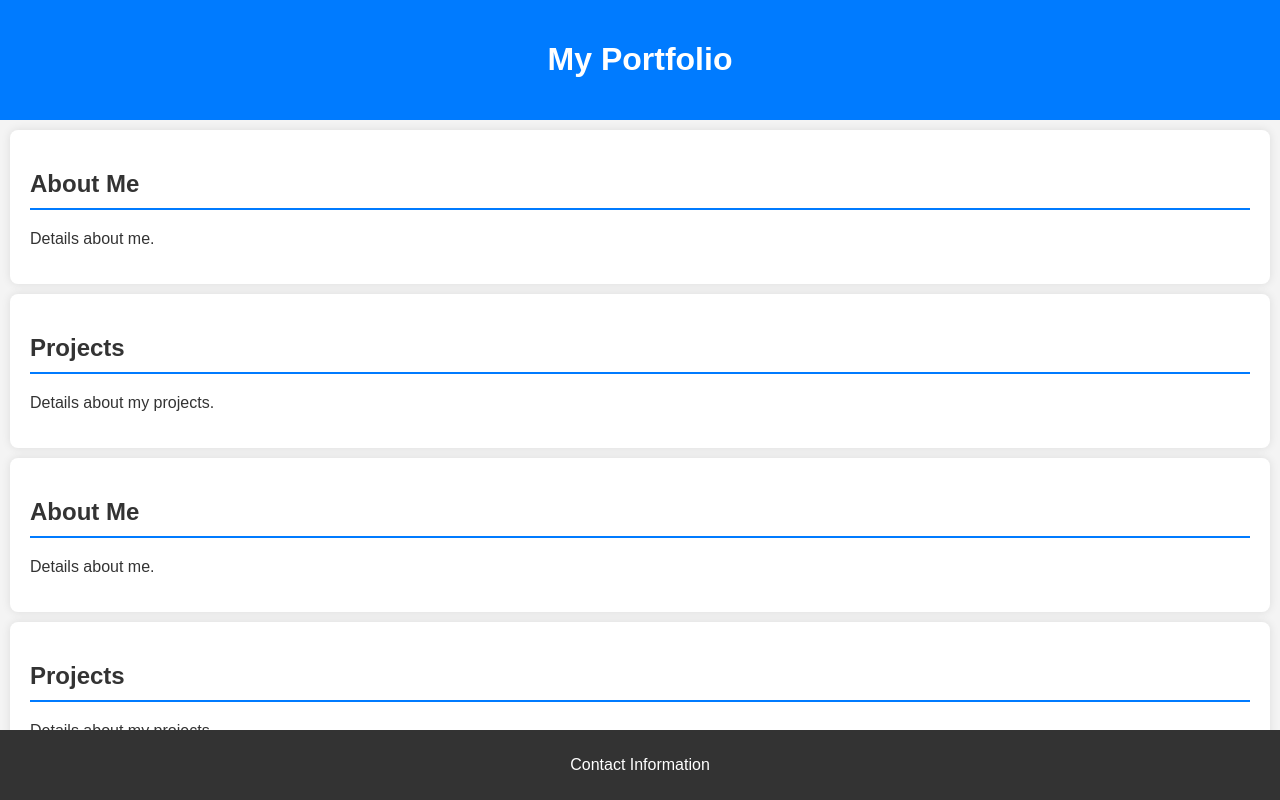
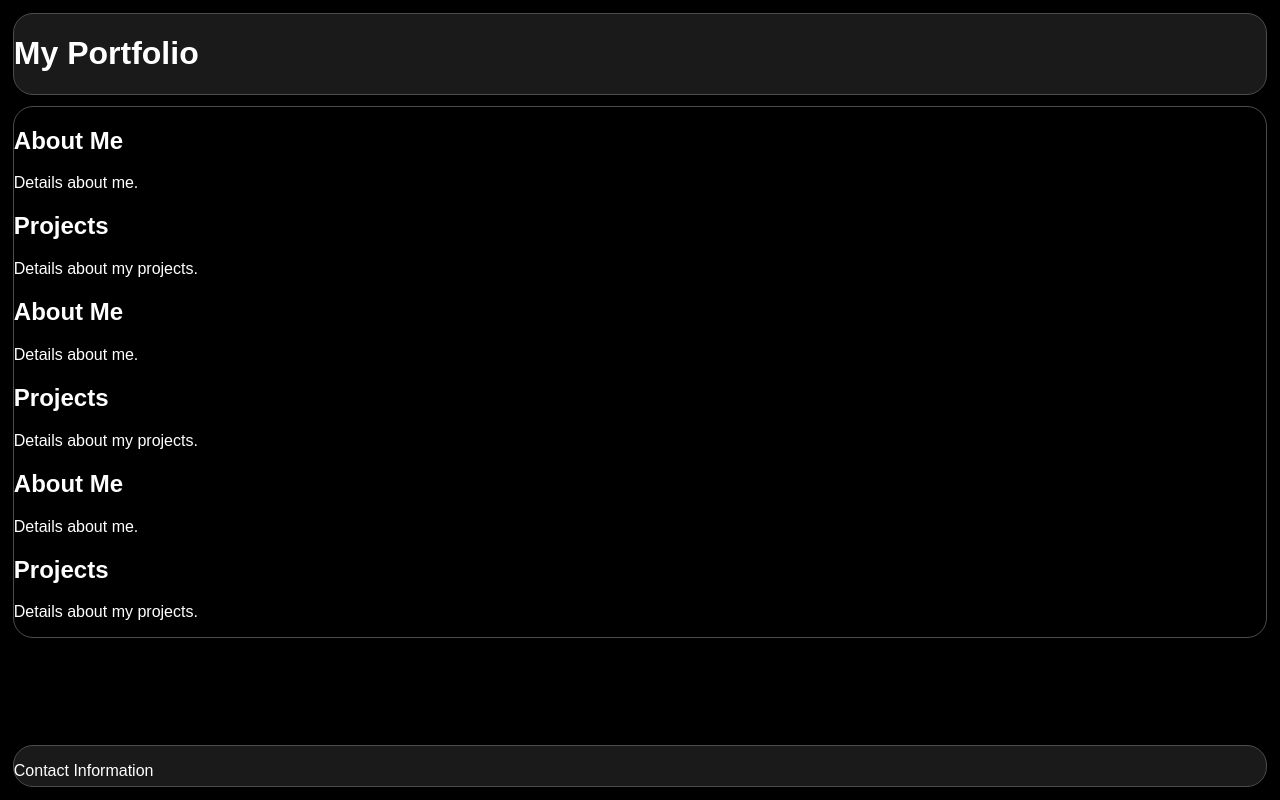
Before and after one commit to Venkata-Vineela/Venkata-Vineela.github.io, a plain HTML site: page index.html in a window 1280 px wide. Shown: the top 800 px of the page. Drawn offline with Linux system fonts and the light colour scheme.

Commit message:
Update styles.css

```diff
--- a/styles.css
+++ b/styles.css
@@ -1,74 +1,42 @@
 body {
+    margin: 0;
     font-family: Arial, sans-serif;
-    margin: 0;
-    padding: 0;
-    box-sizing: border-box;
-    background-color: #f4f4f4;
-    color: #333;
+    background-color: black;
+    color: white;
+}
+
+header, main, footer {
+    border: 1px solid rgb(77, 76, 76);
+    border-radius: 20px;
+
+
 }
 
 header {
-    background-color: #007BFF;
-    color: white;
-    text-align: center;
-    padding: 20px 0;
-}
-
-.profile-photo {
-    border-radius: 50%;
-    width: 150px;
-    height: 150px;
-}
-
-section {
-    padding: 20px;
-    margin: 10px;
-    background-color: white;
-    border-radius: 8px;
-    box-shadow: 0 0 10px rgba(0, 0, 0, 0.1);
-}
-
-h2 {
-    border-bottom: 2px solid #007BFF;
-    padding-bottom: 10px;
-    margin-bottom: 20px;
-}
-
-ul {
-    list-style-type: none;
-    padding: 0;
-}
-
-ul li {
-    margin-bottom: 10px;
+    position: fixed;
+    top: 0;
+    left: 0;
+    right: 0;
+    height: 10vh;
+    margin: 1%;
+    z-index: 1000;
+    background-color: rgb(27, 26, 26);
 }
 
 footer {
-    background-color: #333;
-    color: white;
-    text-align: center;
-    padding: 10px 0;
     position: fixed;
-    width: 100%;
     bottom: 0;
+    left: 0;
+    right: 0;
+    height: 5vh;
+    margin: 1%;
+    z-index: 1000;
+    background-color: rgb(27, 26, 26);
 }
 
-a {
-    color: #007BFF;
-    text-decoration: none;
+main {
+    margin-left: 1%;
+    margin-right: 1%;
+    margin-top: calc(10vh + 2%);
+    margin-bottom: calc(5vh + 2%);
 }
-
-a:hover {
-    text-decoration: underline;
-}
-
-@media (max-width: 768px) {
-    header, section {
-        padding: 10px;
-    }
-
-    .profile-photo {
-        width: 100px;
-        height: 100px;
-    }
-}
```
